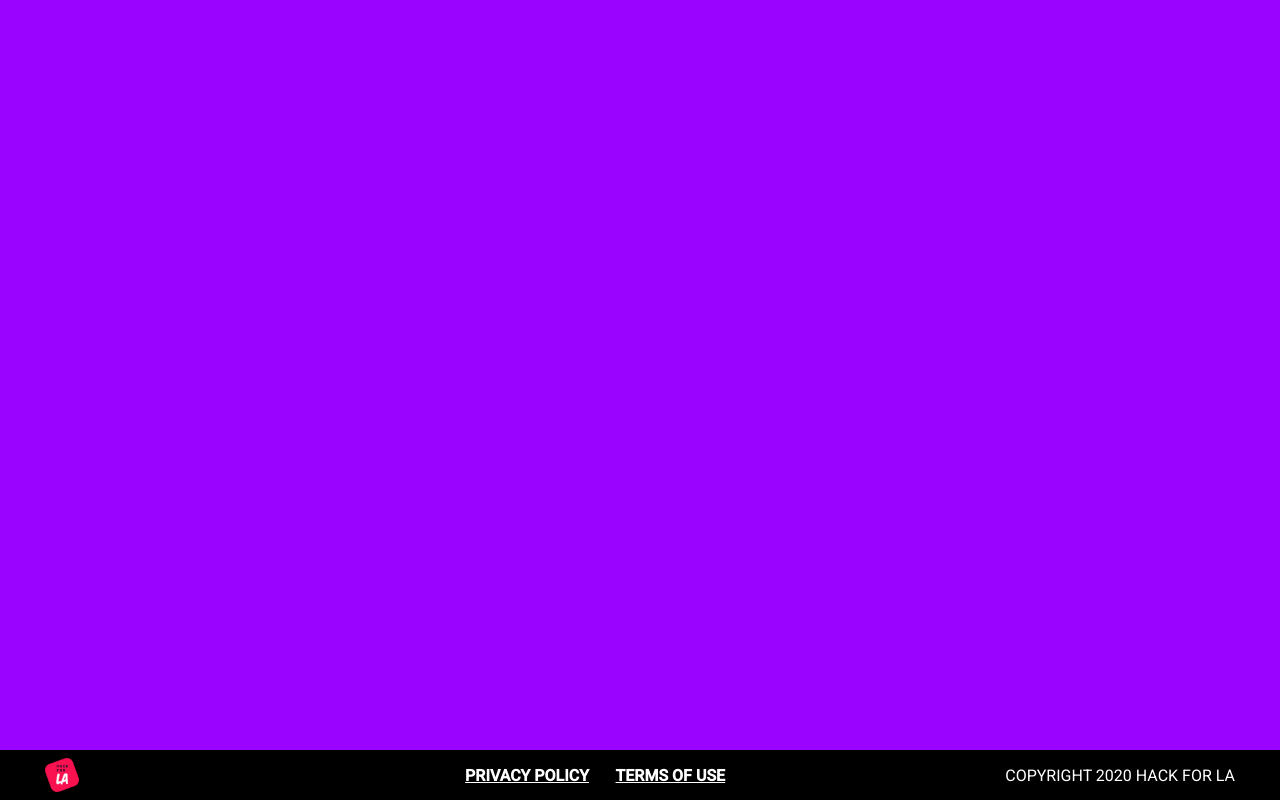
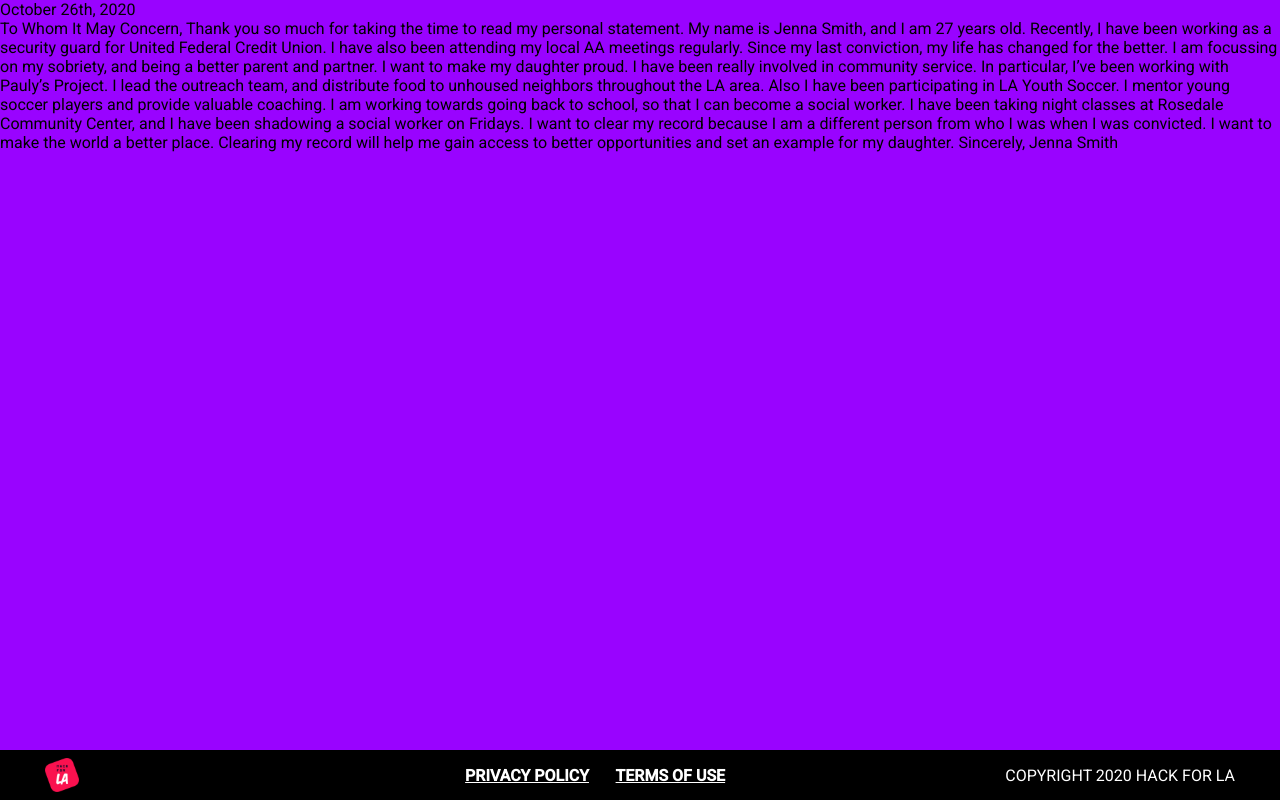
Before and after one commit to hackforla/expunge-assist, a React (Create React App) app in the folder react/client/: page /pdf in a window 1280 px wide. Built offline with nearby package versions, Linux system fonts and the light colour scheme.

Commit message:
save wip

```diff
--- a/react/client/src/App.tsx
+++ b/react/client/src/App.tsx
@@ -14,6 +14,7 @@ import TermsOfUse from './components/pages/TermsOfUse';
 import FAQ from './components/pages/FAQ';
 import AboutUs from './components/pages/AboutUs';
 import Navbar from './components/Navbar';
+import PDF from './components/PDF';
 
 const App: React.FC = () => {
   const history = useHistory();
@@ -31,6 +32,7 @@ const App: React.FC = () => {
         <Route path="/TermsOfUse" component={TermsOfUse} />
         <Route path="/FAQ" component={FAQ} />
         <Route path="/AboutUs" component={AboutUs} />
+        <Route path="/pdf" component={PDF} />
       </Switch>
       <Navbar />
       <GlobalStyle />
--- /dev/null
+++ b/react/client/src/components/PDF.tsx
@@ -0,0 +1,32 @@
+import React from 'react';
+
+const PDF = () => {
+  return (
+    <div>
+      <p>
+        October 26th, 2020
+        <br />
+        To Whom It May Concern, Thank you so much for taking the time to read my
+        personal statement. My name is Jenna Smith, and I am 27 years old.
+        Recently, I have been working as a security guard for United Federal
+        Credit Union. I have also been attending my local AA meetings regularly.
+        Since my last conviction, my life has changed for the better. I am
+        focussing on my sobriety, and being a better parent and partner. I want
+        to make my daughter proud. I have been really involved in community
+        service. In particular, I’ve been working with Pauly’s Project. I lead
+        the outreach team, and distribute food to unhoused neighbors throughout
+        the LA area. Also I have been participating in LA Youth Soccer. I mentor
+        young soccer players and provide valuable coaching. I am working towards
+        going back to school, so that I can become a social worker. I have been
+        taking night classes at Rosedale Community Center, and I have been
+        shadowing a social worker on Fridays. I want to clear my record because
+        I am a different person from who I was when I was convicted. I want to
+        make the world a better place. Clearing my record will help me gain
+        access to better opportunities and set an example for my daughter.
+        Sincerely, Jenna Smith
+      </p>
+    </div>
+  );
+};
+
+export default PDF;
--- a/react/client/src/components/formPages/Download.tsx
+++ b/react/client/src/components/formPages/Download.tsx
@@ -6,21 +6,26 @@ import { Wrapper } from '../../styles/Download';
 
 const Download = ({ inputs, setInputs, goToPage }: StepProps) => {
   const savePDF = () => {
-    const viewport = document.getElementById('viewport');
-    console.log(viewport);
-    viewport?.setAttribute('content', 'width=1920');
-    viewport?.setAttribute('content', 'height=1080');
-    html2canvas(
-      document.getElementById('personalStatementElement') as HTMLElement
-    ).then((canvas) => {
+    // const viewport = document.getElementById('viewport');
+    // viewport?.setAttribute('content', 'width=1920');
+    // viewport?.setAttribute('content', 'height=1080');
+    if (window.innerWidth < 1920) {
+      const PS: any = document.getElementById('PSElement');
+      PS.style.backgroundColor = 'red';
+    }
+    html2canvas(document.getElementById('PSElement') as HTMLElement, {
+      width: 693,
+      height: 900,
+    }).then((canvas) => {
       const imgdata = canvas.toDataURL('image/png');
+
       const pdf = new jsPDF();
+
       // @ts-ignore
       pdf.addImage(imgdata, 'PNG', 0, 0);
       pdf.save('hi.pdf');
       // pdf.output('dataurlnewwindow');
-
-      setInputs({ ...inputs, pdf });
+      // setInputs({ ...inputs, pdf });
     });
   };
 
@@ -34,8 +39,19 @@ const Download = ({ inputs, setInputs, goToPage }: StepProps) => {
 
   return (
     <div className="Download">
+      <button onClick={savePDF}>Save PDF</button>
       <p>Previewing Final Statement</p>
-      <Wrapper id="personalStatementElement">
+
+      {/* <iframe
+        id="PSiframe"
+        src="/record-clearance/pdf"
+        // height="1122px"
+        height="922px"
+        width="693px"
+        title="unique"
+      /> */}
+
+      <Wrapper id="PSElement">
         <p>
           October 26th, 2020
           <br />
--- a/react/client/src/styles/Download.ts
+++ b/react/client/src/styles/Download.ts
@@ -1,10 +1,13 @@
 import styled from 'styled-components';
 
 export const Wrapper = styled.div`
+  position: absolute;
+  top: 0;
+  left: 0;
   height: 900px;
   width: 693px;
-  font-size: 10px;
+  font-size: 12px;
   color: black;
-  max-width: 350px;
-  padding: 100px 50px;
+  padding: 100px 50px 0 70px;
+  z-index: -1;
 `;
```
Also changed, not shown: react/client/.eslintrc.js.
